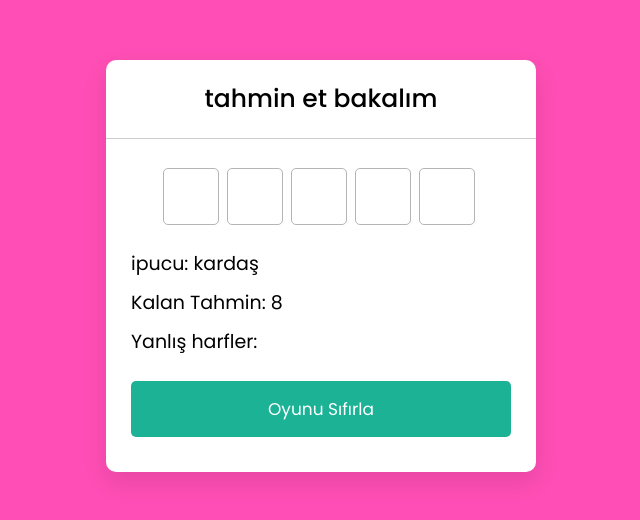
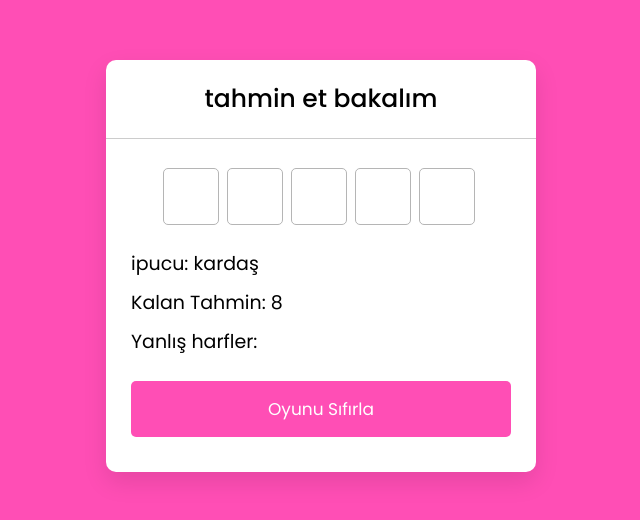
Before and after one commit to 1337deniz/word-guess, a plain HTML site: page index.html in a window 1280 px wide. Shown: the part 134-654 px from the top of the page, without its empty margins (319-959 px from the left). Drawn offline with Linux system fonts and the light colour scheme.

Commit message:
Update style.css

```diff
--- a/style.css
+++ b/style.css
@@ -74,11 +74,8 @@ body{
   padding: 15px 0;
   font-size: 17px;
   border-radius: 5px;
-  background: #1BB295;
+  background: #ff4eb5;
   transition: all 0.3s ease;
-}
-.content .reset-btn:hover{
-  background: #18a589;
 }
 
 @media screen and (max-width: 460px) {
```
